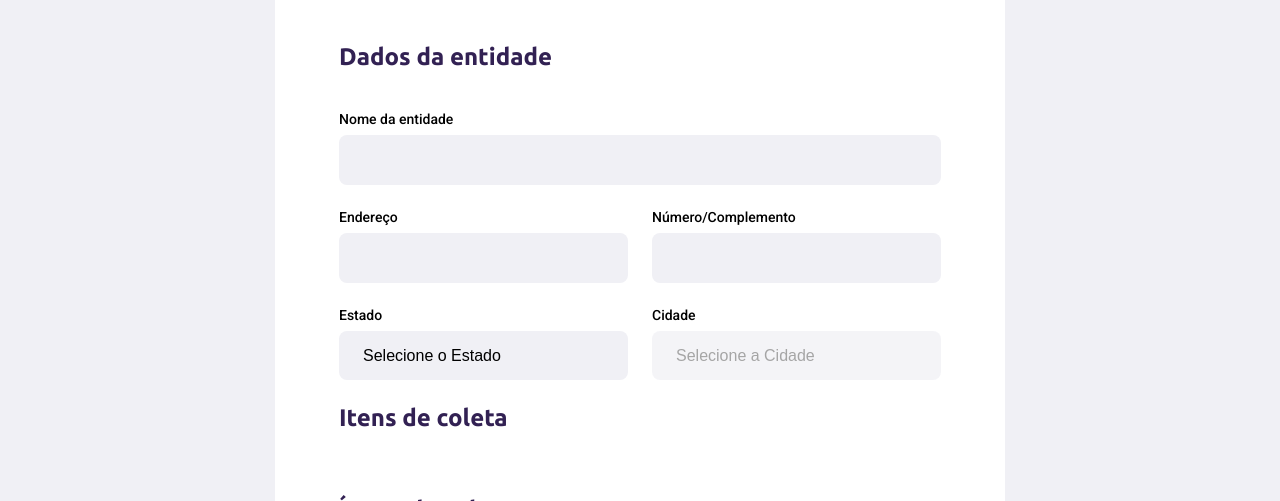
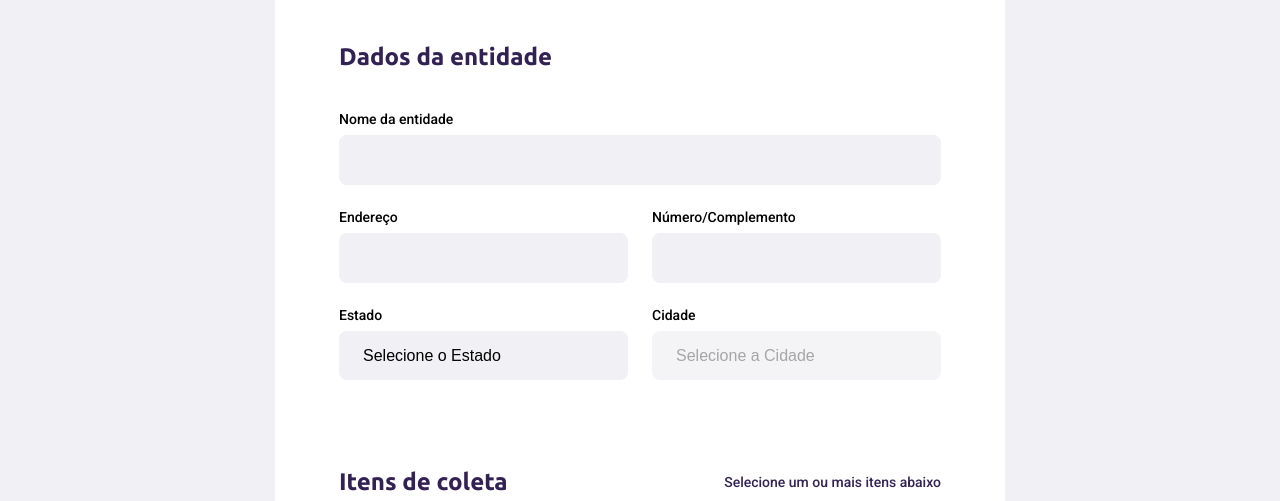
Before and after one commit to piiiiva/ecoleta, a website: page src/views/create-point.html in a window 1280 px wide. Shown: the part 299-800 px from the top of the page. Drawn offline with nearby package versions, Linux system fonts and the light colour scheme; files that its build step writes are made by us from their sources; no server answers; files whose address does not match are found by name.

Commit message:
Adding a <span> in create-point form

```diff
--- a/public/styles/create-point.css
+++ b/public/styles/create-point.css
@@ -46,10 +46,20 @@ form fieldset {
 
 form legend {
     margin-bottom: 40px;
+    display: flex;
+    align-items: center;
+    justify-content: space-between;
+
+    width: 100%;
 }
 
 form legend h2 {
     font-size: 24px;
+}
+
+form legend span {
+    color: var(--title-color);
+    font-size: 14px;
 }
 
 form .field {
--- a/src/views/create-point.html
+++ b/src/views/create-point.html
@@ -54,13 +54,12 @@
                 </div>
             </div>
         </fieldset>
-        <legend>
-            <h2>Itens de coleta</h2>
-        </legend>
+
         <fieldset>
             <!-- Coleção de campos -->
             <legend>
-                <h2>Ítems de coleta</h2>
+                <h2>Itens de coleta</h2>
+                <span>Selecione um ou mais itens abaixo</span>
             </legend>
 
             <div class="items-grid">
```
